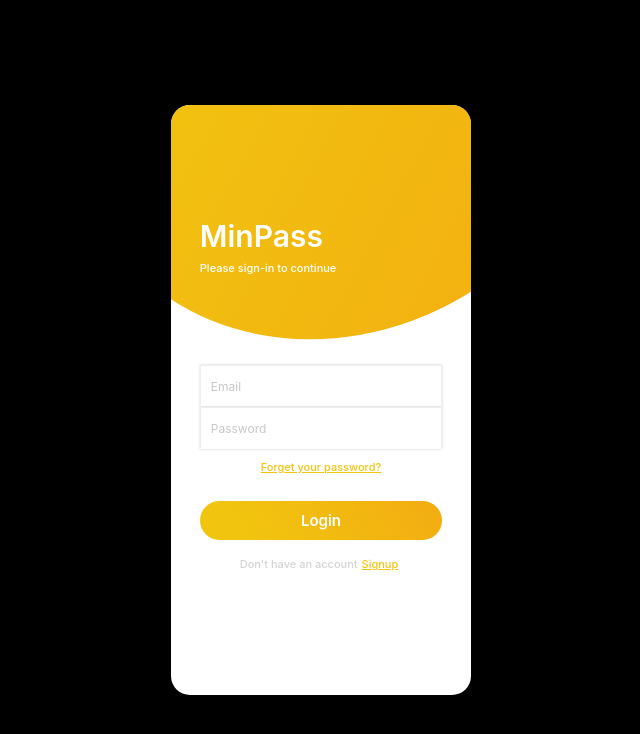
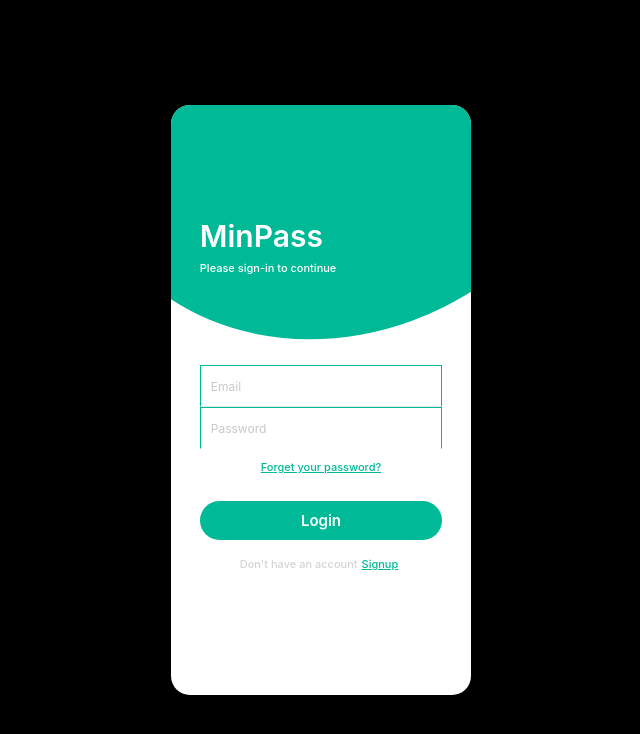
Before and after one commit to Aryan02012000/Minpass, a React (Create React App) app: page /signup in a window 1280 px wide. Shown: the top 734 px of the page, without its empty margins (319-959 px from the left). Built offline with nearby package versions, Linux system fonts and the light colour scheme.

Commit message:
loginpage stylling

```diff
--- a/src/components/accountBox/common.jsx
+++ b/src/components/accountBox/common.jsx
@@ -12,7 +12,7 @@ export const FormContainer = styled.form`
   width: 100%;
   display: flex;
   flex-direction: column;
-  box-shadow: 0px 0px 2.5px rgba(15, 15, 15, 0.19);
+  box-shadow: #00b997;
 `;
 
 export const MutedLink = styled.a`
@@ -24,7 +24,7 @@ export const MutedLink = styled.a`
 
 export const BoldLink = styled.a`
   font-size: 11px;
-  color: rgb(241, 196, 15);
+  color: #00b997;
   font-weight: 500;
   text-decoration: none;
   margin: 0 4px;
@@ -34,7 +34,7 @@ export const Input = styled.input`
   width: 100%;
   height: 42px;
   outline: none;
-  border: 1px solid rgba(200, 200, 200, 0.3);
+  border: 1px solid #00b997;
   padding: 0px 10px;
   border-bottom: 1.4px solid transparent;
   transition: all 200ms ease-in-out;
@@ -47,7 +47,7 @@ export const Input = styled.input`
   }
   &:focus {
     outline: none;
-    border-bottom: 2px solid rgb(241, 196, 15);
+    border-bottom: 2px solid #00b997;
   }
 `;
 
@@ -61,11 +61,11 @@ export const SubmitButton = styled.button`
   border-radius: 100px 100px 100px 100px;
   cursor: pointer;
   transition: all, 240ms ease-in-out;
-  background: rgb(241, 196, 15);
+  background: #00b997;
   background: linear-gradient(
     58deg,
-    rgba(241, 196, 15, 1) 20%,
-    rgba(243, 172, 18, 1) 100%
+    #00b997,
+    #00b997 100%
   );
   &:hover {
     filter: brightness(1.03);
--- a/src/components/accountBox/index.jsx
+++ b/src/components/accountBox/index.jsx
@@ -54,8 +54,8 @@ const BackDrop = styled(motion.div)`
   background: rgb(251, 144, 15);
   background: linear-gradient(
     58deg,
-    rgba(241, 196, 15, 1) 20%,
-    rgba(243, 172, 18, 1) 100%
+    #00b997,
+    #00b997
   );
 `;
 
```
